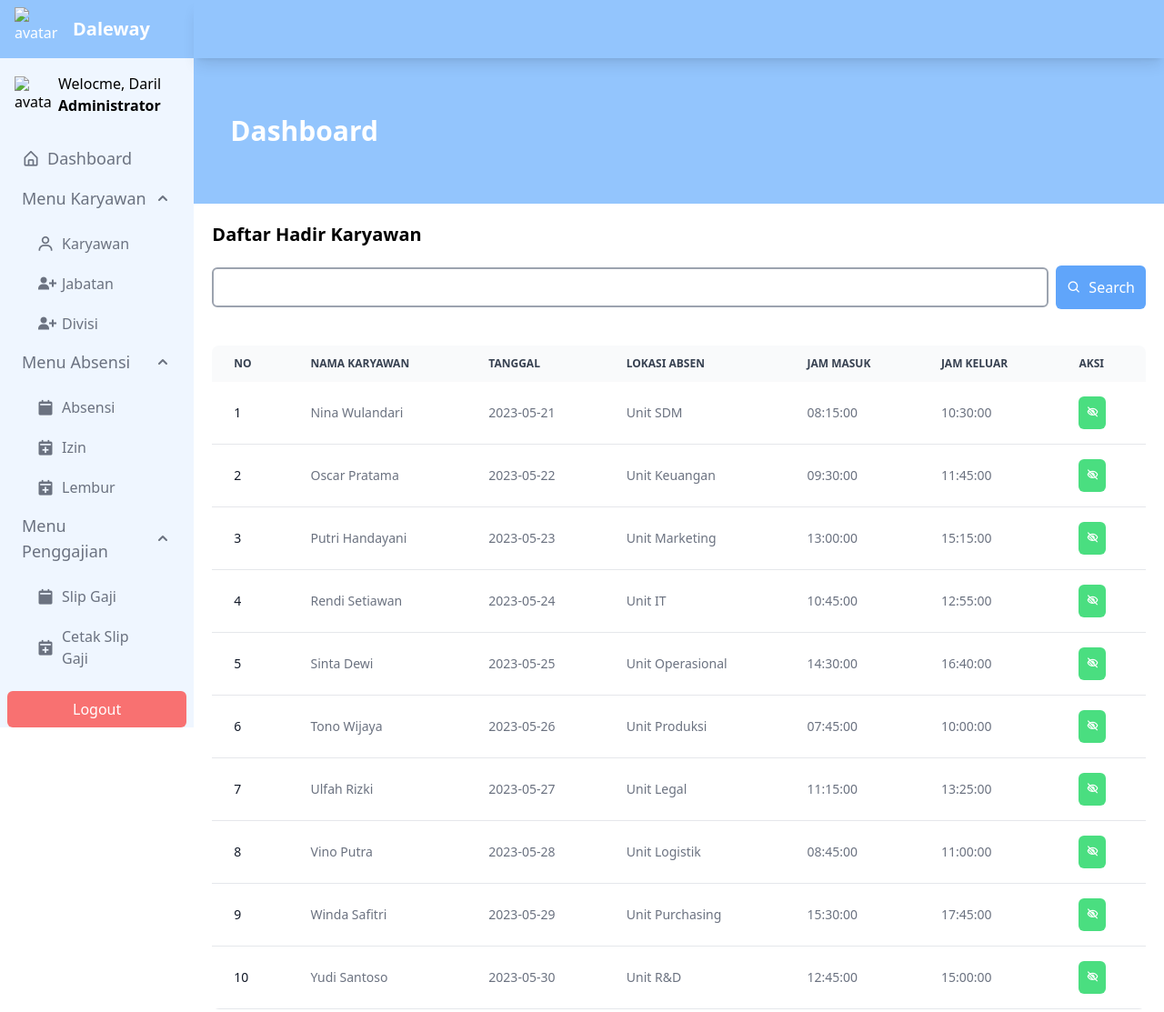
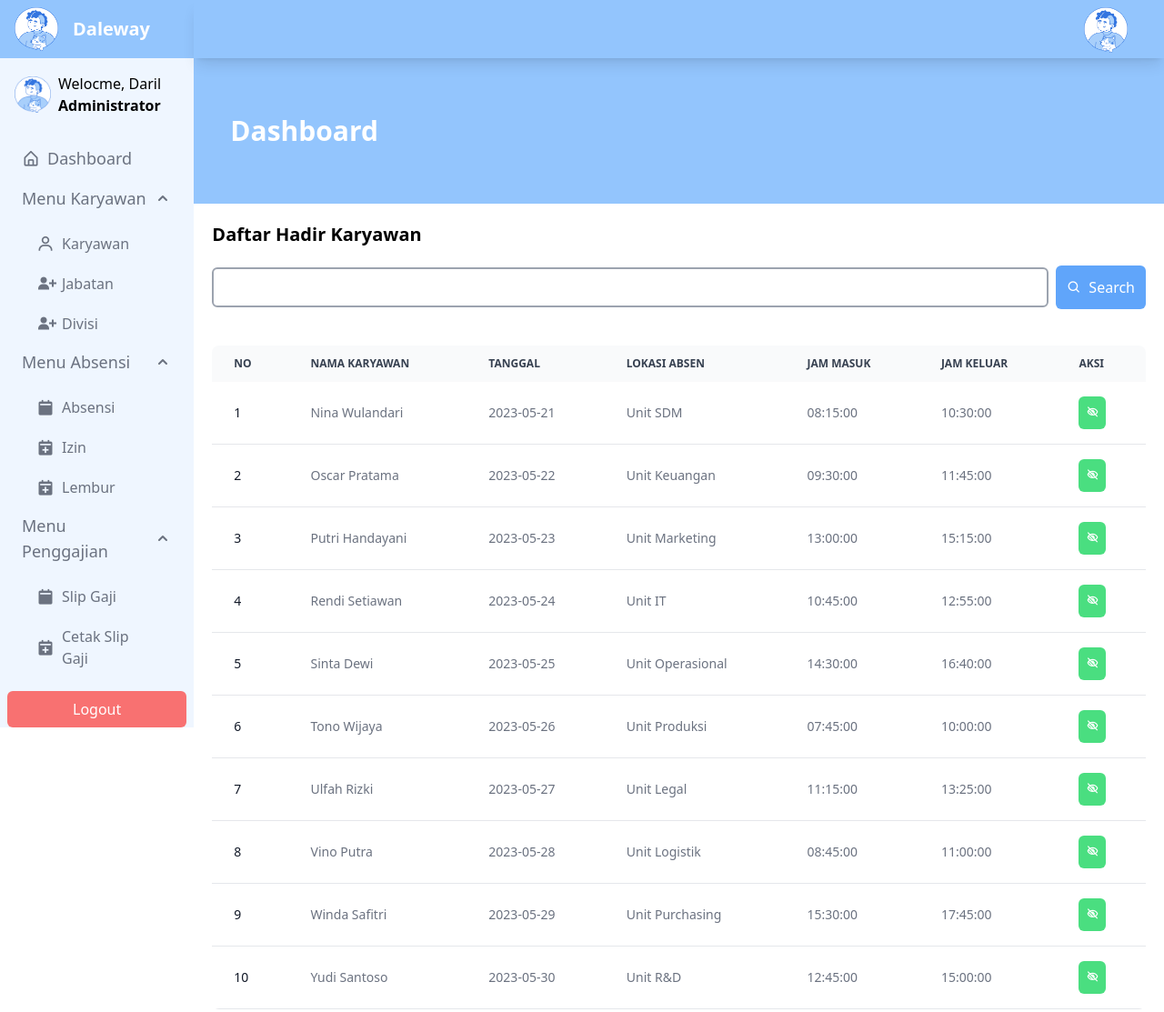
Before and after one commit to DarilInsanKamil/daril_insan_kamil_08tplp008, a website: page src/pages/absensi.html in a window 1280 px wide. Shown: the whole page at 91% size. Drawn offline with nearby package versions, Linux system fonts and the light colour scheme; the site is published under a folder, as on GitHub Pages, so addresses that start at the root find nothing.

Commit message:
fix: back to origin

```diff
--- a/src/pages/absensi.html
+++ b/src/pages/absensi.html
@@ -16,11 +16,11 @@
         class="sticky top-0 left-0 h-[100vh] overflow-y-auto bg-blue-50 col-start-1 col-end-3 scrollbar md:block hidden"
       >
         <div class="bg-blue-300 flex gap-4 items-center px-4 py-2 text-white">
-          <img src="/avatar.png" alt="avatar2" class="w-12 h-12" />
+          <img src="../../public/avatar.png" alt="avatar2" class="w-12 h-12" />
           <h5 class="text-xl font-bold">Daleway</h5>
         </div>
         <div class="flex items-center gap-2 px-4 py-2 mt-2">
-          <img src="/avatar.png" alt="avatar" class="w-10 h-10" />
+          <img src="../../public/avatar.png" alt="avatar" class="w-10 h-10" />
           <div>
             <p>Welocme, Daril</p>
             <p class="font-semibold">Administrator</p>
@@ -205,7 +205,7 @@
           class="bg-blue-300 h-16 sticky top-0 shadow-lg shadow-black-300/40 z-50"
         >
           <ul class="flex px-10 py-2 place-content-end">
-            <img src="/avatar.png" class="w-12" alt="" />
+            <img src="../../public/avatar.png" class="w-12" alt="" />
           </ul>
         </nav>
 
```
Also changed, not shown: src/index.html (+3 -3 lines), src/pages/divisi.html (+3 -3 lines), src/pages/formdivisi.html (+3 -3 lines), src/pages/formjabatan.html (+3 -3 lines), src/pages/formkaryawan.html (+3 -3 lines), src/pages/izin.html (+3 -3 lines), src/pages/jabatan.html (+3 -3 lines), src/pages/karyawan.html (+3 -3 lines), src/pages/lembur.html (+3 -3 lines), vercel.json (deleted).
